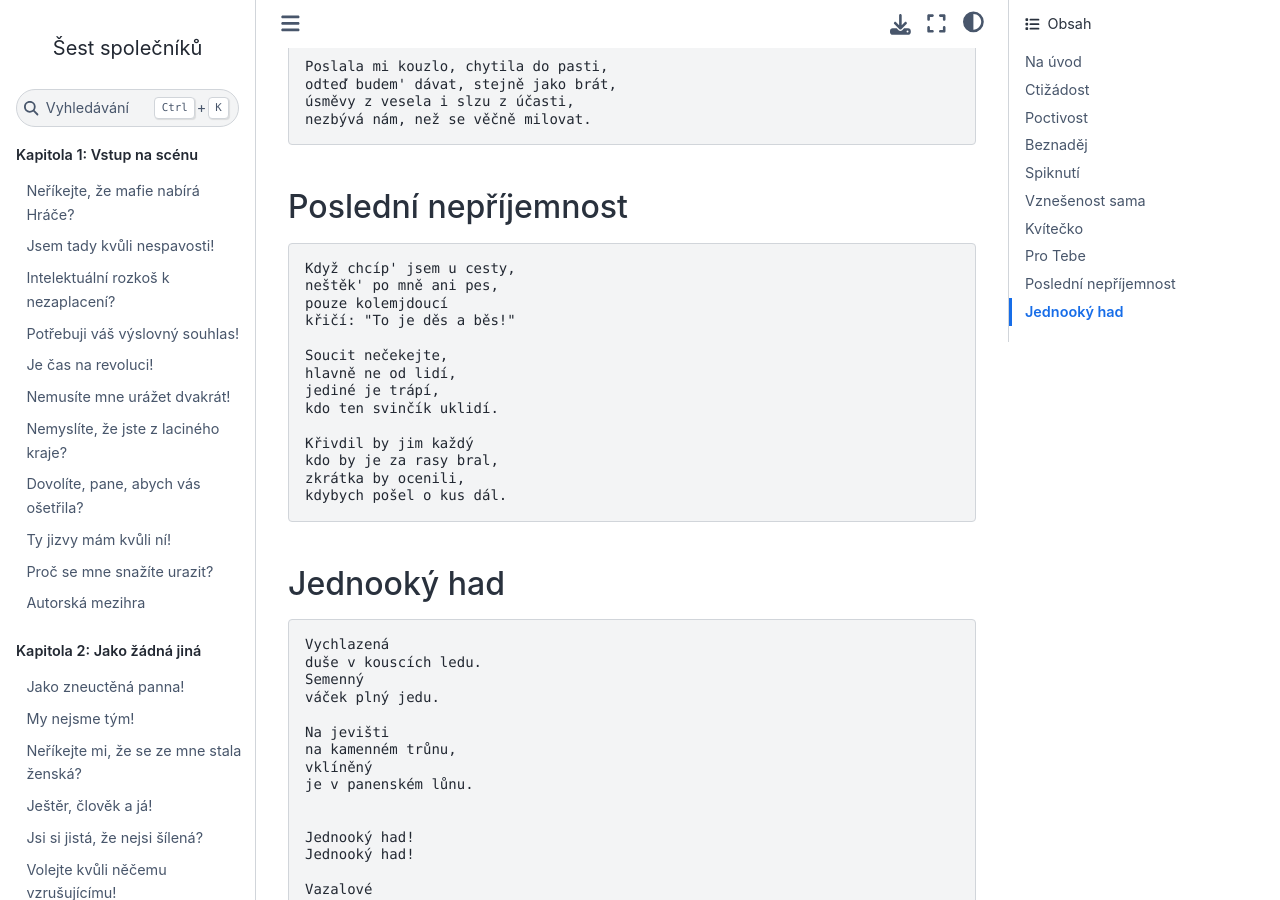
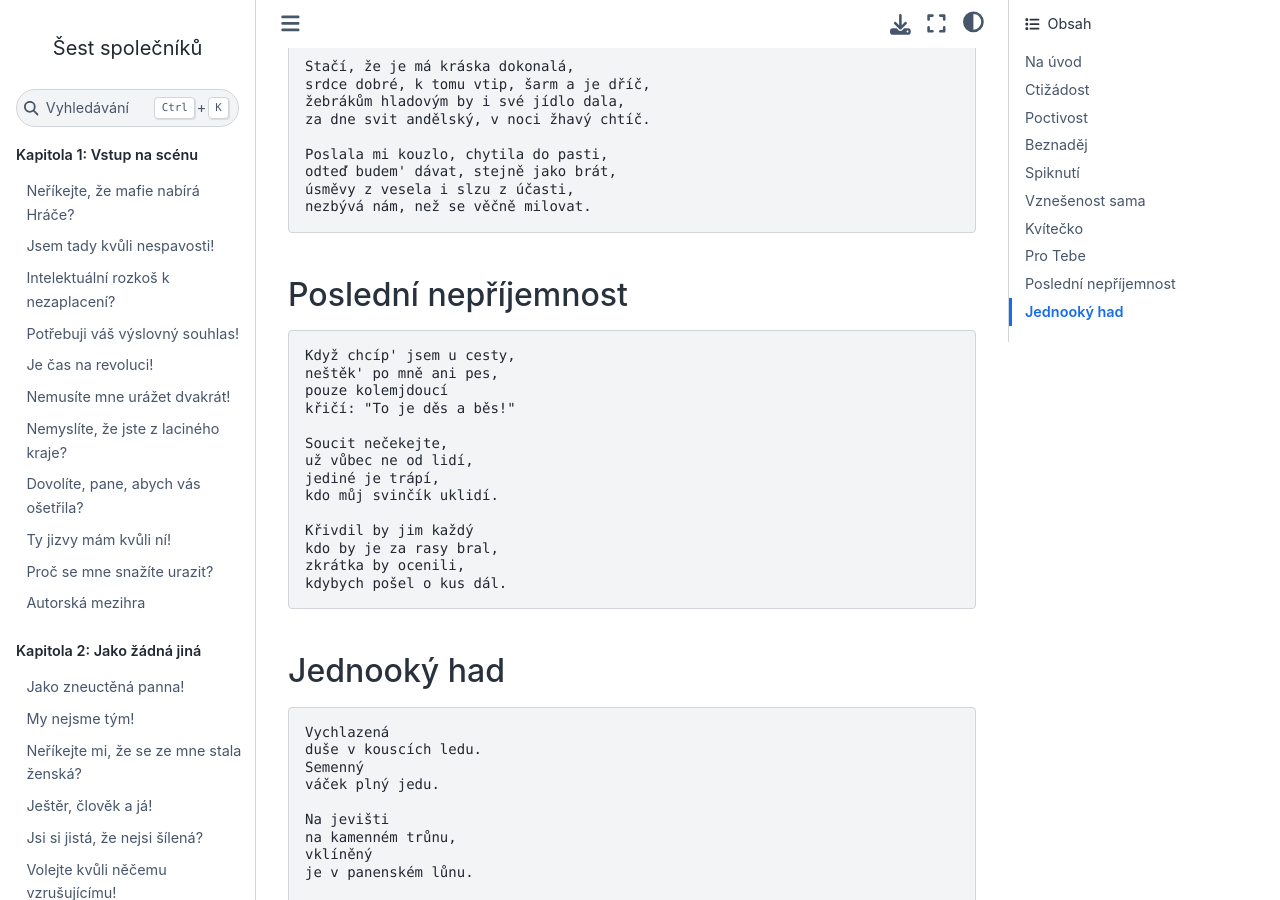
Before and after one commit to hanpari/sest-spolecniku, a Sphinx documentation site: the page built from source/sest_spolecniku/dodatky/poezie.md, in a window 1280 px wide and 900 px high, scrolled down 3598 px. Built offline with Sphinx 7.4.7 and the Sphinx Book theme 1.1.4, drawn with Linux system fonts in a browser that asks for light colours; some of the changed text lies outside the part shown.

Commit message:
Update poezie.md

```diff
--- a/source/sest_spolecniku/dodatky/poezie.md
+++ b/source/sest_spolecniku/dodatky/poezie.md
@@ -185,9 +190,9 @@
     křičí: "To je děs a běs!"
 
     Soucit nečekejte,
-    hlavně ne od lidí,
+    už vůbec ne od lidí,
     jediné je trápí,
-    kdo ten svinčík uklidí.
+    kdo můj svinčík uklidí.
 
     Křivdil by jim každý
     kdo by je za rasy bral,
```
Also changed, not shown: other parts of source/sest_spolecniku/dodatky/poezie.md (+5 -0 lines).
